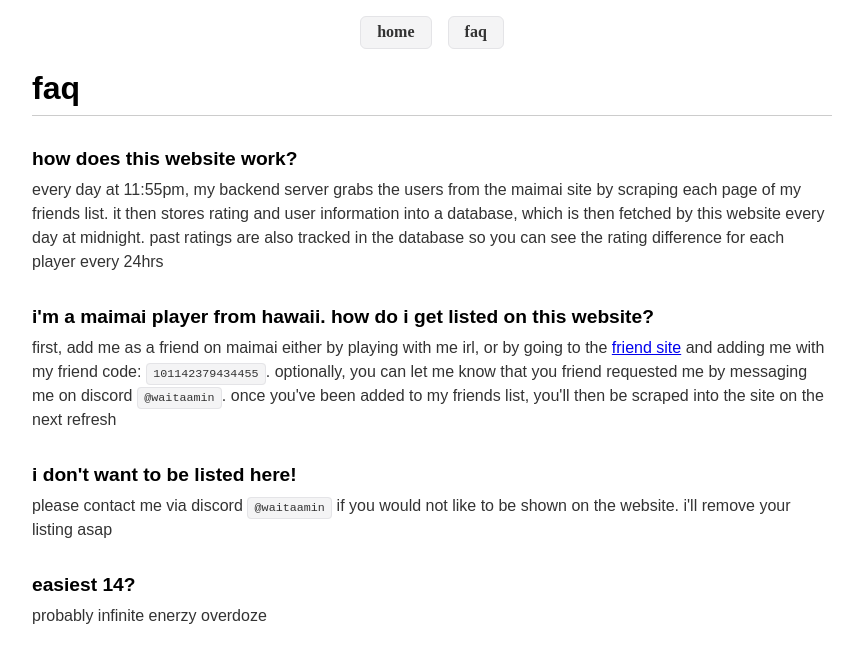
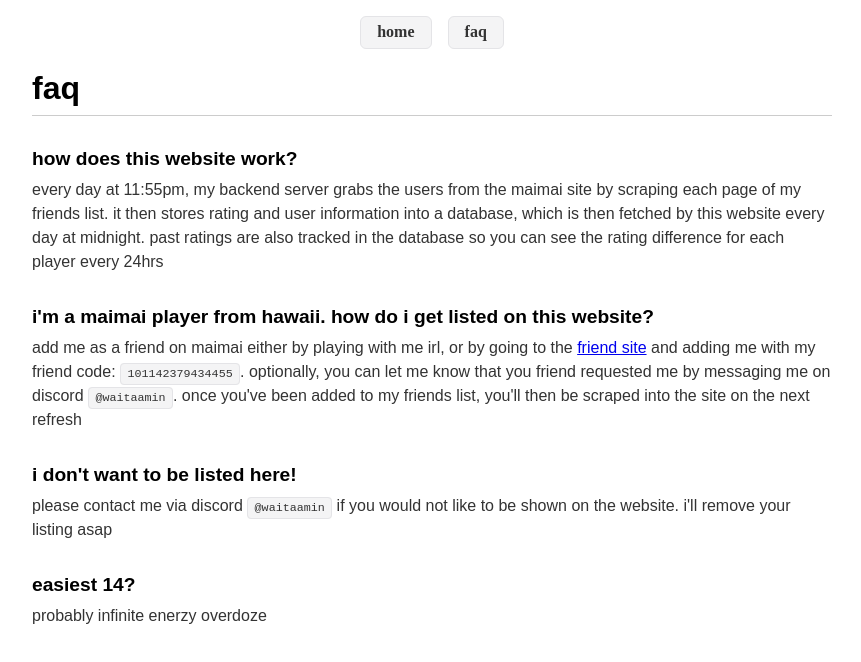
Before and after one commit to min-808/rating-site, a Next.js app: page /faq in a window 1280 px wide. Shown: the top 662 px of the page, without its empty margins (208-1069 px from the left). Built offline with nearby package versions, Linux system fonts and the light colour scheme.

Commit message:
Update phrasing

```diff
--- a/src/app/faq/page.tsx
+++ b/src/app/faq/page.tsx
@@ -26,7 +26,7 @@ export default function faq() {
       question: "i'm a maimai player from hawaii. how do i get listed on this website?",
       answer: (
         <>
-          first, add me as a friend on maimai either by playing with me irl, or by going to the <a href="https://maimaidx-eng.com/maimai-mobile/friend/search/">friend site</a> and adding me with my friend code: <code style={codeStyle}>101142379434455</code>. optionally, you can let me know that you friend requested me by messaging me on discord <code style={codeStyle}>@waitaamin</code>. once you've been added to my friends list, you'll then be scraped into the site on the next refresh
+          add me as a friend on maimai either by playing with me irl, or by going to the <a href="https://maimaidx-eng.com/maimai-mobile/friend/search/">friend site</a> and adding me with my friend code: <code style={codeStyle}>101142379434455</code>. optionally, you can let me know that you friend requested me by messaging me on discord <code style={codeStyle}>@waitaamin</code>. once you've been added to my friends list, you'll then be scraped into the site on the next refresh
         </>
       ),
     },
```
